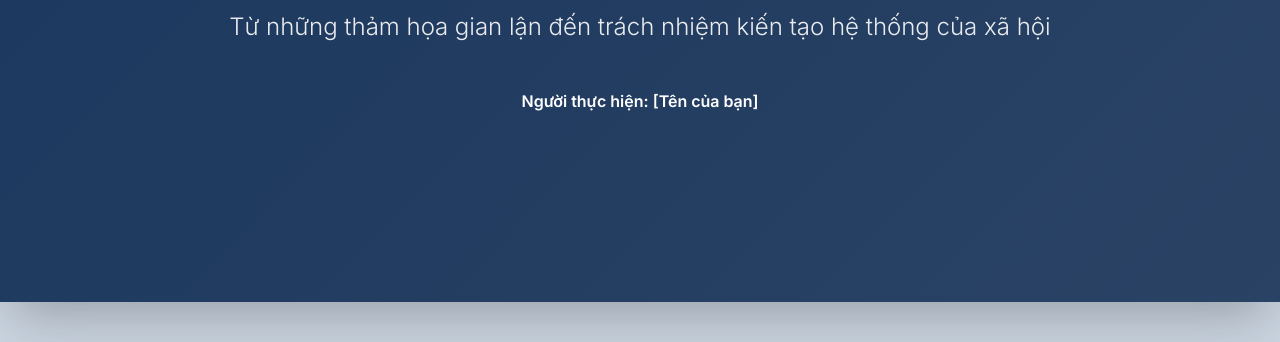
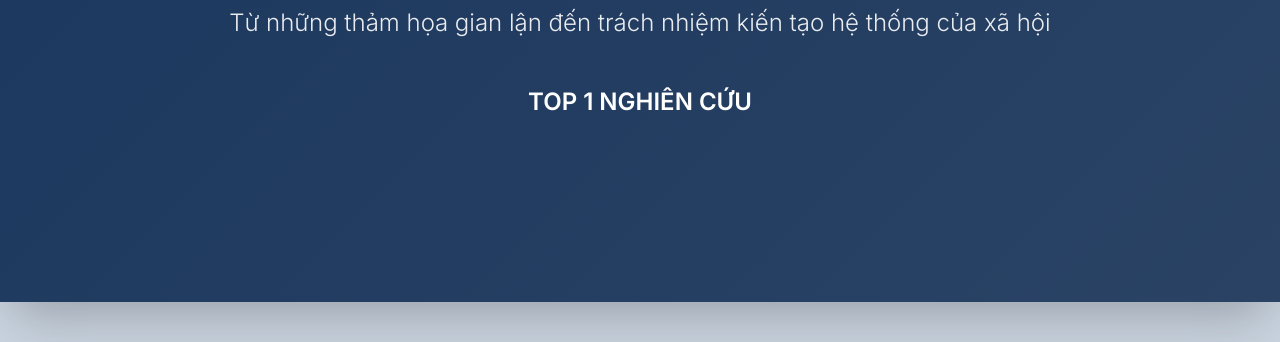
Before and after one commit to haohiepqb2013-ai/Top1, a plain HTML site: page index.html in a window 1280 px wide. Shown: the part 458-800 px from the top of the page. Drawn offline with nearby package versions, Linux system fonts and the light colour scheme.

Commit message:
Add files via upload

```diff
--- a/index.html
+++ b/index.html
@@ -89,7 +89,7 @@
             <h3 style="letter-spacing: 5px; margin-bottom: 10px; opacity: 0.8;">BÀI TẬP NGHIÊN CỨU KHOA HỌC</h3>
             <h1>ĐẠO ĐỨC & LIÊM CHÍNH<br>TRONG KHOA HỌC</h1>
             <p>Từ những thảm họa gian lận đến trách nhiệm kiến tạo hệ thống của xã hội</p>
-            <div style="margin-top: 50px; font-weight: 600;">Người thực hiện: [Tên của bạn]</div>
+            <div style="margin-top: 50px; font-weight: 600;"><h2>TOP 1 NGHIÊN CỨU</h2></div>
         </div>
     </div>
 
```
